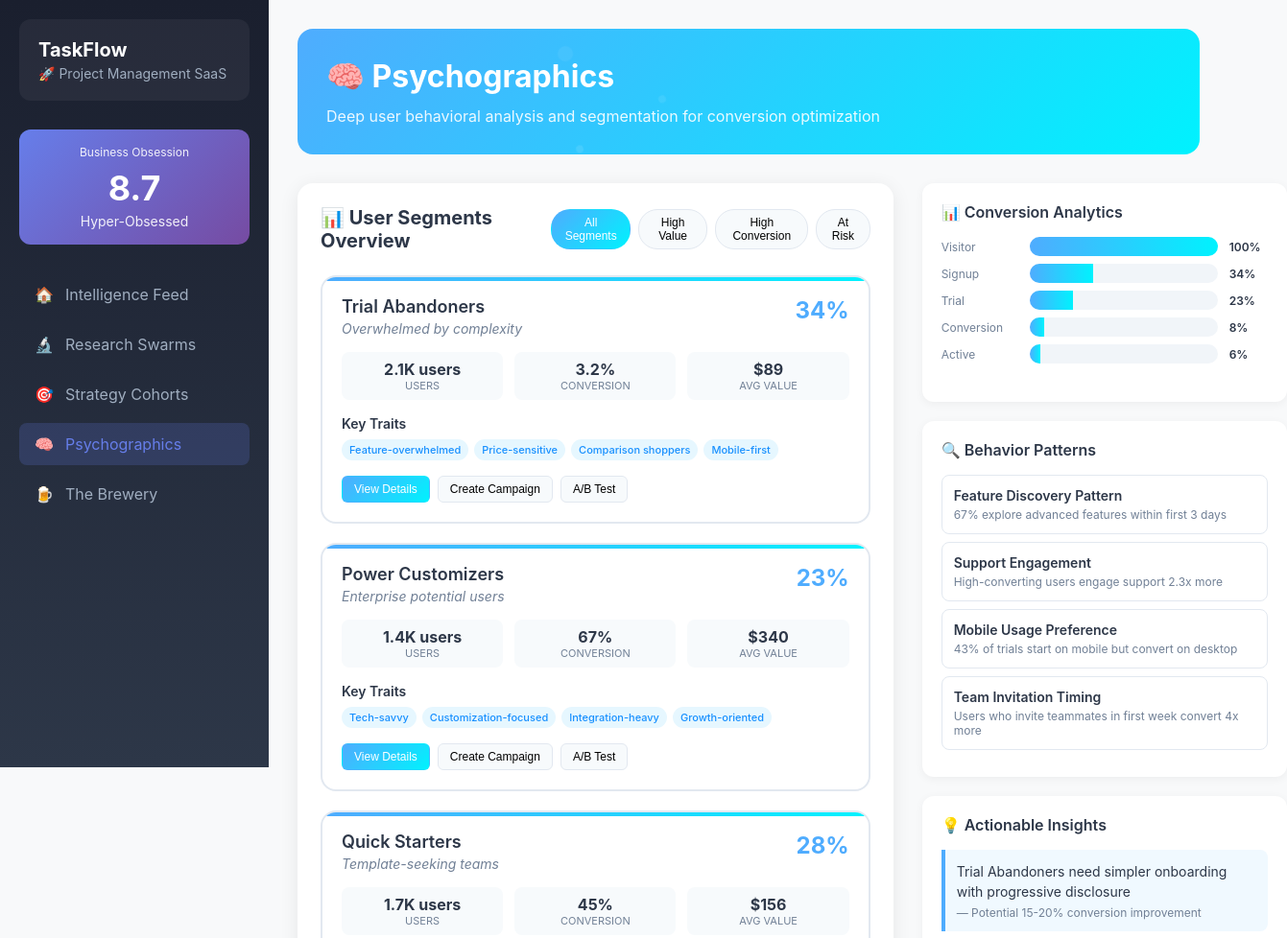
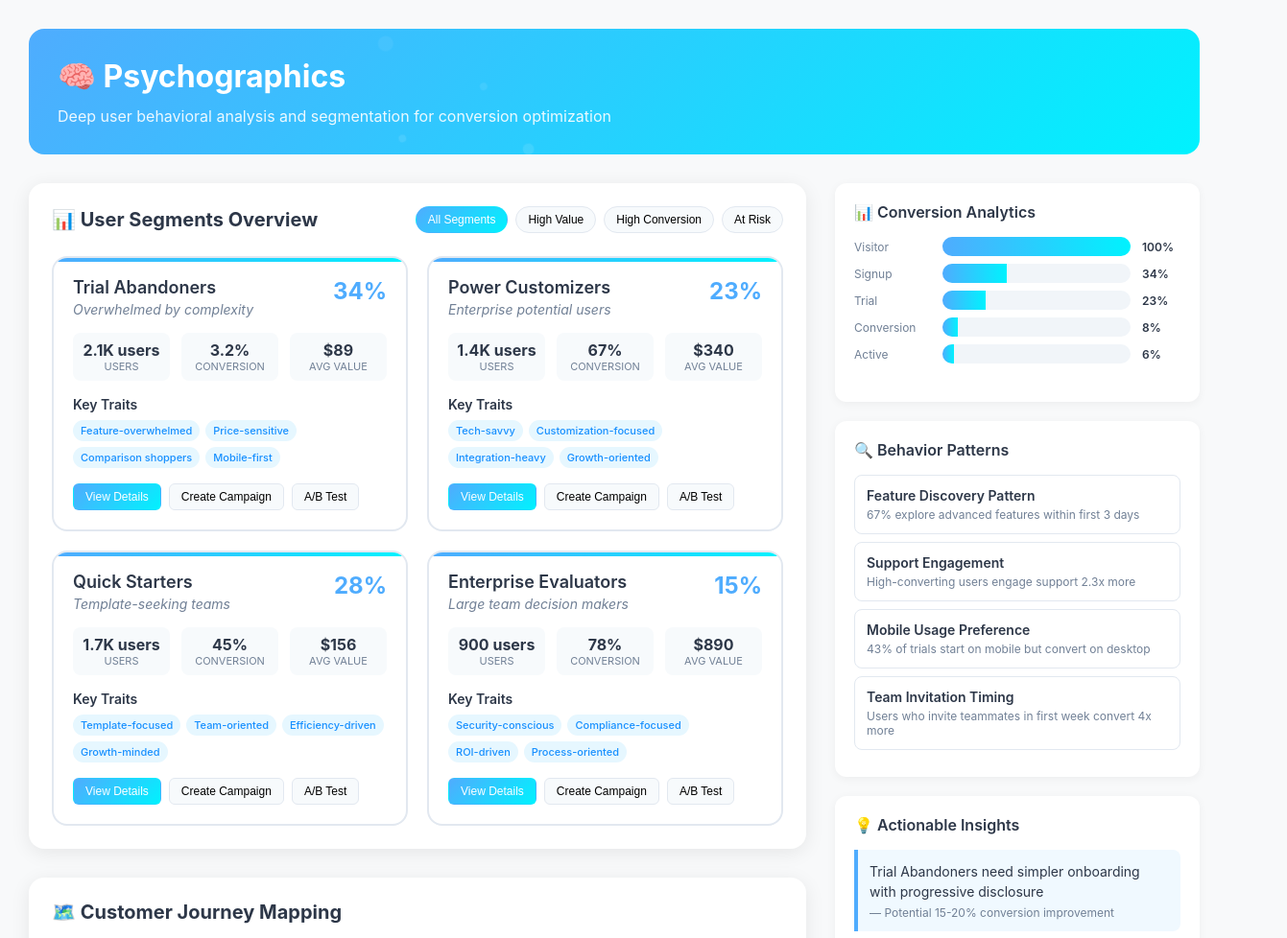
Before and after one commit to Harikumar97/refleqt-prototype, a plain HTML site: page pages/psychographics.html in a window 1280 px wide. Shown: the top 978 px of the page at 96% size, 1341 px wide, since content can reach past the window. Drawn offline with nearby package versions, Linux system fonts and the light colour scheme.

Commit message:
Update psychographics.html

```diff
--- a/pages/psychographics.html
+++ b/pages/psychographics.html
@@ -20,84 +20,10 @@
             color: #2d3748;
         }
 
-        /* Sidebar */
-        .sidebar {
-            position: fixed;
-            left: 0;
-            top: 0;
-            width: 280px;
-            height: 100vh;
-            background: linear-gradient(180deg, #1a1f2e 0%, #2d3748 100%);
-            color: white;
-            padding: 20px;
-            overflow-y: auto;
-            z-index: 1000;
-        }
-
-        .company-header {
-            padding: 20px;
-            background: rgba(255, 255, 255, 0.05);
-            border-radius: 12px;
-            margin-bottom: 30px;
-        }
-
-        .company-name {
-            font-size: 20px;
-            font-weight: bold;
-            margin-bottom: 4px;
-        }
-
-        .company-location {
-            font-size: 14px;
-            color: #a0aec0;
-        }
-
-        .obsession-widget {
-            background: linear-gradient(135deg, #667eea 0%, #764ba2 100%);
-            padding: 16px;
-            border-radius: 12px;
-            margin-bottom: 30px;
-            text-align: center;
-        }
-
-        .obsession-score-large {
-            font-size: 36px;
-            font-weight: bold;
-        }
-
-        .nav-menu {
-            list-style: none;
-        }
-
-        .nav-item {
-            margin-bottom: 8px;
-        }
-
-        .nav-link {
-            display: flex;
-            align-items: center;
-            gap: 12px;
-            padding: 12px 16px;
-            color: #a0aec0;
-            text-decoration: none;
-            border-radius: 8px;
-            transition: all 0.3s;
-        }
-
-        .nav-link.active {
-            background: rgba(102, 126, 234, 0.2);
-            color: #667eea;
-        }
-
-        .nav-icon {
-            width: 20px;
-            text-align: center;
-        }
-
         /* Main Content */
         .main-content {
-            margin-left: 280px;
             padding: 30px;
+            width: 100%;
         }
 
         .psychographics-header {
@@ -339,7 +265,7 @@
 
         .journey-header {
             display: flex;
-            justify-content: between;
+            justify-content: space-between;
             align-items: center;
             margin-bottom: 20px;
         }
@@ -736,12 +662,8 @@
         }
 
         @media (max-width: 768px) {
-            .sidebar {
-                transform: translateX(-100%);
-            }
-
             .main-content {
-                margin-left: 0;
+                padding: 20px;
             }
 
             .segments-grid {
@@ -921,9 +843,6 @@
             });
 
             return (
-                <div>
-                    <Sidebar obsessionScore={obsessionScore} />
-
                 <div className="main-content">
                     <div className="psychographics-header">
                         <h1 className="psychographics-title">🧠 Psychographics</h1>
@@ -957,50 +876,12 @@
                             activeSegment={activeSegment}
                         />
                     </div>
-                    </div>
 
                     <SegmentDetailsModal
                         show={showModal}
                         onClose={() => setShowModal(false)}
                         content={modalContent}
                     />
-                </div>
-            );
-        }
-
-        // Sidebar Component
-        function Sidebar({ obsessionScore }) {
-            const navItems = [
-                { id: 'intelligence', icon: '🏠', name: 'Intelligence Feed', active: false },
-                { id: 'swarms', icon: '🔬', name: 'Research Swarms', active: false },
-                { id: 'cohorts', icon: '🎯', name: 'Strategy Cohorts', active: false },
-                { id: 'psychographics', icon: '🧠', name: 'Psychographics', active: true },
-                { id: 'brewery', icon: '🍺', name: 'The Brewery', active: false }
-            ];
-
-            return (
-                <div className="sidebar">
-                    <div className="company-header">
-                        <div className="company-name">TaskFlow</div>
-                        <div className="company-location">🚀 Project Management SaaS</div>
-                    </div>
-
-                    <div className="obsession-widget">
-                        <div style={{fontSize: '12px', opacity: 0.9, marginBottom: '8px'}}>Business Obsession</div>
-                        <div className="obsession-score-large">{obsessionScore.toFixed(1)}</div>
-                        <div style={{fontSize: '14px', opacity: 0.9, marginTop: '4px'}}>Hyper-Obsessed</div>
-                    </div>
-
-                    <ul className="nav-menu">
-                        {navItems.map(item => (
-                            <li key={item.id} className="nav-item">
-                                <a href="#" className={`nav-link ${item.active ? 'active' : ''}`}>
-                                    <span className="nav-icon">{item.icon}</span>
-                                    <span>{item.name}</span>
-                                </a>
-                            </li>
-                        ))}
-                    </ul>
                 </div>
             );
         }
@@ -1235,7 +1116,6 @@
 
             return (
                 <div className="psychographic-control-panel">
-                    {/* Segment Analytics */}
                     <div className="segment-analytics">
                         <h3 className="analytics-title">📊 Conversion Analytics</h3>
 
@@ -1255,7 +1135,6 @@
                         </div>
                     </div>
 
-                    {/* Behavior Patterns */}
                     <div className="behavior-patterns">
                         <h3 className="analytics-title">🔍 Behavior Patterns</h3>
                         {behaviorPatterns.map((pattern, index) => (
@@ -1266,7 +1145,6 @@
                         ))}
                     </div>
 
-                    {/* Segment Insights */}
                     <div className="segment-insights">
                         <h3 className="analytics-title">💡 Actionable Insights</h3>
                         {segmentInsights.map((insight, index) => (
@@ -1376,7 +1254,6 @@
                         </div>
 
                         <div className="segment-analysis">
-                            {/* Segment Overview */}
                             <div className="analysis-section">
                                 <h3>📊 Segment Overview</h3>
                                 <div style={{display: 'grid', gridTemplateColumns: 'repeat(4, 1fr)', gap: '16px', marginBottom: '16px'}}>
@@ -1399,7 +1276,6 @@
                                 </div>
                             </div>
 
-                            {/* User Personas */}
                             <div className="analysis-section">
                                 <h3>👤 Representative Persona</h3>
                                 {personas.map((persona, index) => (
@@ -1433,7 +1309,6 @@
                                 ))}
                             </div>
 
-                            {/* Behavioral Insights */}
                             <div className="analysis-section">
                                 <h3>🔍 Behavioral Analysis</h3>
                                 <div style={{display: 'grid', gridTemplateColumns: 'repeat(2, 1fr)', gap: '16px'}}>
@@ -1456,7 +1331,6 @@
                                 </div>
                             </div>
 
-                            {/* Messaging Strategies */}
                             <div className="analysis-section">
                                 <h3>💬 Messaging Strategies</h3>
                                 <div className="messaging-strategies">
@@ -1470,7 +1344,6 @@
                                 </div>
                             </div>
 
-                            {/* Conversion Recommendations */}
                             <div className="analysis-section">
                                 <h3>🎯 Conversion Optimization</h3>
                                 <div style={{background: 'white', borderRadius: '8px', padding: '16px'}}>
```
Lines whose indentation alone changed are shown as unchanged.
